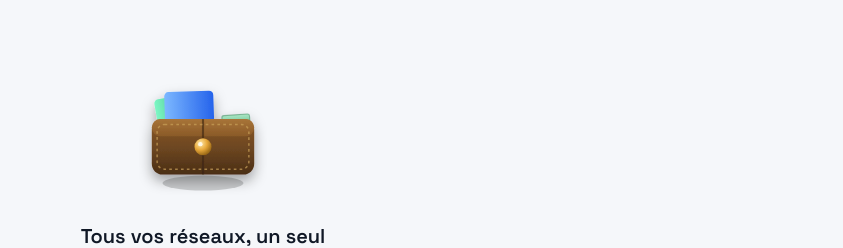
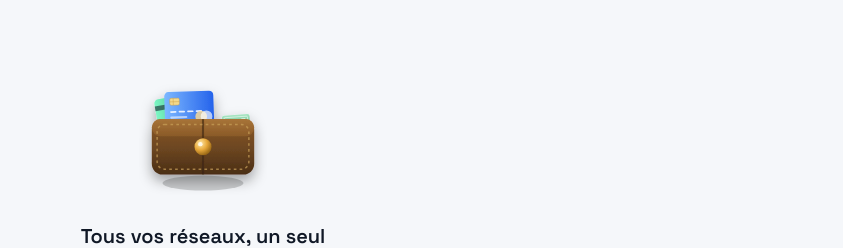
Before and after one commit to yutubr91/empireguichet, a React (Vite) app: page / in a window 1280 px wide. Shown: the part 173-421 px from the top of the page, without its empty margins (437-1280 px from the left). Built offline with nearby package versions, Linux system fonts and the light colour scheme.

Commit message:
Add files via upload

```diff
--- a/App.jsx
+++ b/App.jsx
@@ -165,12 +165,35 @@ function Wallet3D({ size = 120 }) {
       </defs>
       <ellipse cx="60" cy="106" rx="38" ry="7" fill="#000000" opacity="0.18" />
       <g filter="url(#wShadow)">
-        {/* cash peeking from the side */}
-        <rect x="78" y="42" width="26" height="15" rx="2" fill="url(#wCash)" transform="rotate(-4 91 49)" />
-        <rect x="78" y="42" width="26" height="15" rx="2" fill="none" stroke="#2E7D50" strokeWidth="1" opacity="0.5" transform="rotate(-4 91 49)" />
-        {/* cards peeking out of the top pocket */}
-        <rect x="16" y="24" width="46" height="30" rx="4" fill="url(#wCard2)" transform="rotate(-10 39 39)" />
-        <rect x="24" y="20" width="46" height="30" rx="4" fill="url(#wCard1)" transform="rotate(-2 47 35)" />
+        {/* cash peeking from the side, styled like a banknote */}
+        <g transform="rotate(-4 91 49)">
+          <rect x="78" y="42" width="26" height="15" rx="2" fill="url(#wCash)" />
+          <rect x="80" y="44" width="22" height="11" rx="1" fill="none" stroke="#FFFFFF" strokeWidth="0.7" opacity="0.7" />
+          <circle cx="86" cy="49.5" r="3.1" fill="none" stroke="#FFFFFF" strokeWidth="0.7" opacity="0.75" />
+          <circle cx="86" cy="49.5" r="1.3" fill="#FFFFFF" opacity="0.5" />
+          <rect x="96" y="45.5" width="4" height="1.3" rx="0.6" fill="#FFFFFF" opacity="0.6" />
+          <rect x="96" y="48" width="4" height="1.3" rx="0.6" fill="#FFFFFF" opacity="0.6" />
+          <rect x="96" y="50.5" width="4" height="1.3" rx="0.6" fill="#FFFFFF" opacity="0.6" />
+        </g>
+        {/* second card, mostly hidden — just a magnetic stripe hint */}
+        <g transform="rotate(-10 39 39)">
+          <rect x="16" y="24" width="46" height="30" rx="4" fill="url(#wCard2)" />
+          <rect x="16" y="30" width="46" height="4.5" fill="#0B1220" opacity="0.55" />
+        </g>
+        {/* front card, fully detailed like a real bank card */}
+        <g transform="rotate(-2 47 35)">
+          <rect x="24" y="20" width="46" height="30" rx="4" fill="url(#wCard1)" />
+          <rect x="29" y="26" width="9" height="6.5" rx="1.4" fill="#F3D98B" stroke="#C99A3D" strokeWidth="0.4" />
+          <line x1="29" y1="29.3" x2="38" y2="29.3" stroke="#C99A3D" strokeWidth="0.4" />
+          <line x1="32.3" y1="26" x2="32.3" y2="32.5" stroke="#C99A3D" strokeWidth="0.4" />
+          <rect x="29" y="38" width="6" height="1.6" rx="0.8" fill="#FFFFFF" opacity="0.85" />
+          <rect x="37" y="38" width="6" height="1.6" rx="0.8" fill="#FFFFFF" opacity="0.85" />
+          <rect x="45" y="38" width="6" height="1.6" rx="0.8" fill="#FFFFFF" opacity="0.85" />
+          <rect x="53" y="38" width="6" height="1.6" rx="0.8" fill="#FFFFFF" opacity="0.85" />
+          <rect x="29" y="43" width="16" height="2" rx="1" fill="#FFFFFF" opacity="0.55" />
+          <circle cx="58" cy="44" r="5.5" fill="#F5D89A" opacity="0.85" />
+          <circle cx="63" cy="44" r="5.5" fill="#FFFFFF" opacity="0.65" />
+        </g>
         {/* wallet body (covers the lower half of the cards, so they look tucked in) */}
         <rect x="12" y="46" width="96" height="52" rx="10" fill="url(#wBody)" />
         <rect x="12" y="46" width="96" height="16" rx="8" fill="url(#wTop)" />
```
